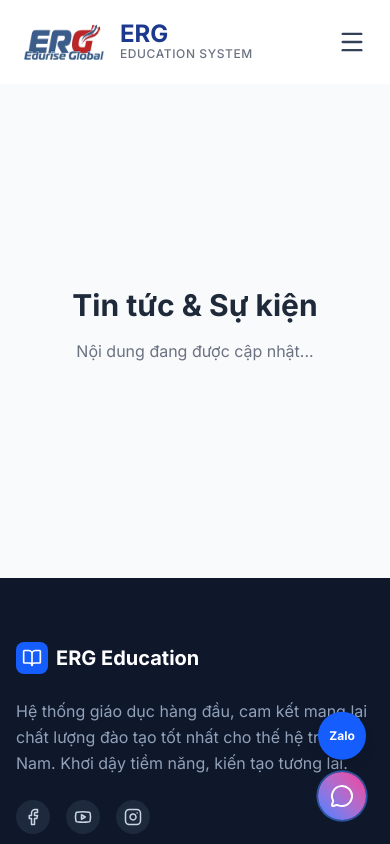
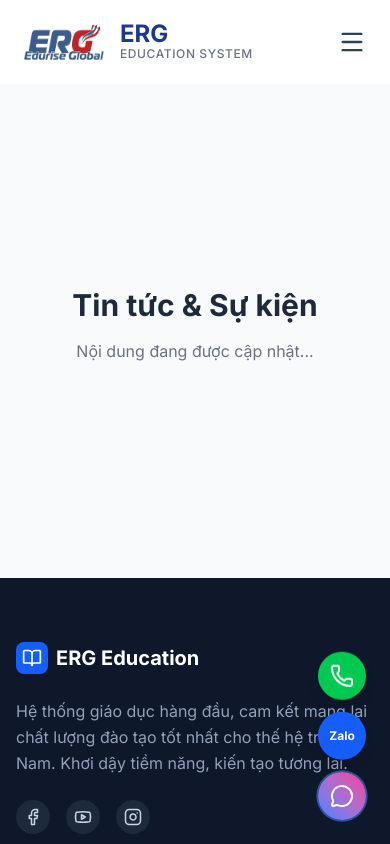
Before and after one commit to vuongtrann/erg, a Next.js app: page /tin-tuc in a window 390 px wide. Shown: the top 844 px of the page. Built offline with nearby package versions, Linux system fonts and the light colour scheme.

Commit message:
add phonecall and fix scroll review

```diff
--- a/src/app/globals.css
+++ b/src/app/globals.css
@@ -44,6 +44,14 @@ body {
   .animate-pulse-slow {
     animation: pulse-slow 2s infinite;
   }
+  .animate-scroll {
+    animation: scroll 40s linear infinite;
+  }
+
+  /* Pause animation on hover for better UX */
+  .animate-scroll:hover {
+    animation-play-state: paused;
+  }
 }
 
 @keyframes fadeIn {
@@ -60,3 +68,8 @@ body {
   0%, 100% { box-shadow: 0 0 0 0 rgba(59, 130, 246, 0.7); }
   70% { box-shadow: 0 0 0 10px rgba(59, 130, 246, 0); }
 }
+
+@keyframes scroll {
+  from { transform: translateX(0); }
+  to { transform: translateX(-50%); }
+}
--- a/src/components/FloatingContact.tsx
+++ b/src/components/FloatingContact.tsx
@@ -3,10 +3,22 @@
 
 import React from 'react';
 import { MessageCircle, Phone } from 'lucide-react';
+const PHONE_NUMBER = "0766144888";
 
 const FloatingContact: React.FC = () => {
   return (
     <div className="fixed bottom-6 right-6 z-50 flex flex-col gap-3">
+        {/* Nút GỌI ĐIỆN THOẠI (CALL) */}
+      <a
+        href={`tel:${PHONE_NUMBER}`} // Giao thức tel: sẽ tự động mở ứng dụng gọi điện
+        className="group flex items-center justify-center w-12 h-12 bg-green-500 rounded-full shadow-lg hover:bg-green-600 transition-all hover:scale-110 animate-bounce-slow relative"
+        title="Gọi Điện"
+      >
+        <span className="absolute right-full mr-3 bg-gray-800 text-white text-xs py-1 px-2 rounded opacity-0 group-hover:opacity-100 transition-opacity whitespace-nowrap">
+          Gọi ngay {PHONE_NUMBER}
+        </span>
+        <Phone className="text-white" size={24} />
+      </a>
       {/* Nút Zalo */}
       <a
         href="https://zalo.me/0766144888" // Thay số điện thoại của bạn vào đây
```
